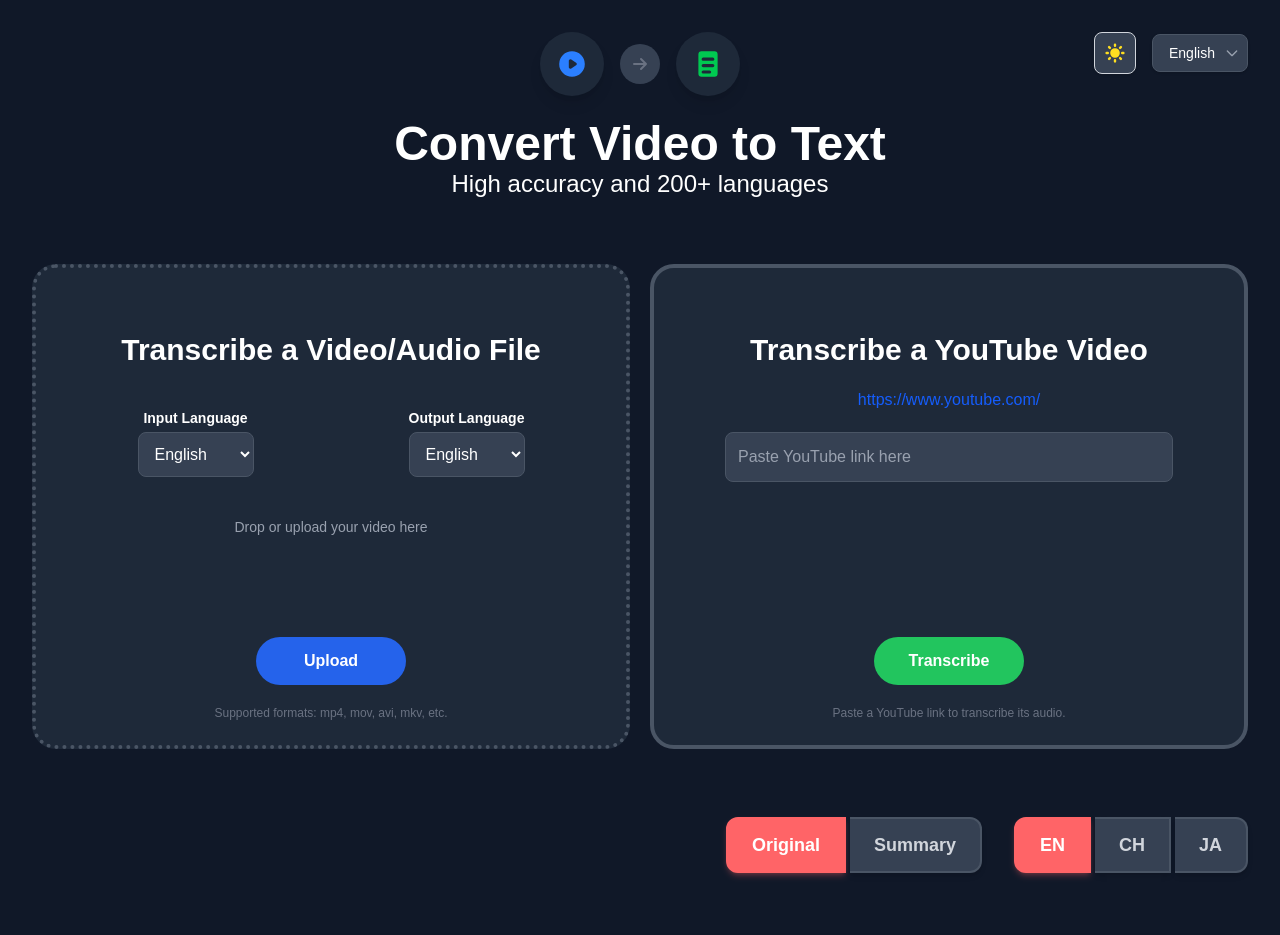
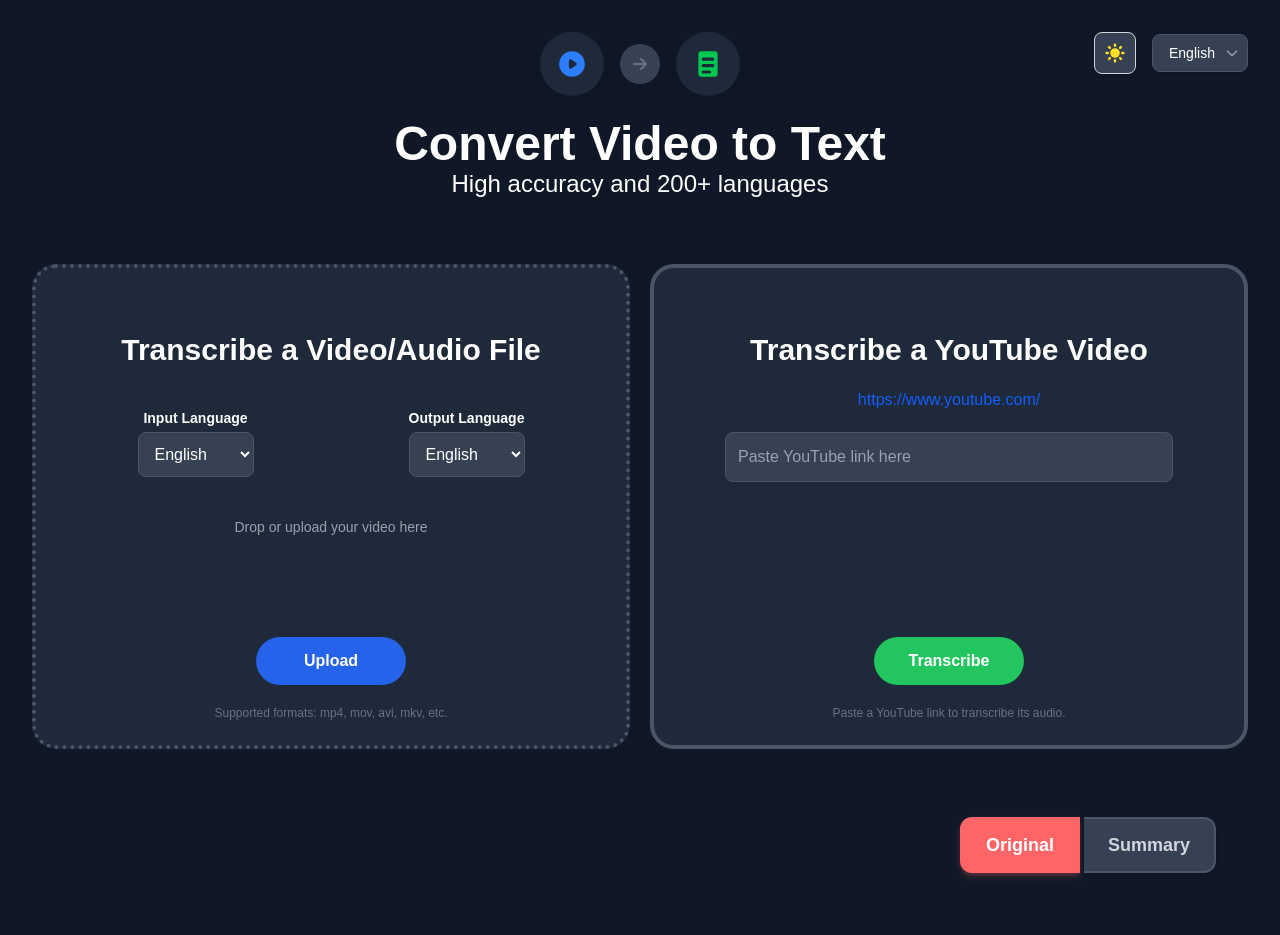
Before and after one commit to tnyw326/transcribing-app, a Next.js app: page / in a window 1280 px wide. Shown: the top 935 px of the page. Built offline with nearby package versions, Linux system fonts and the light colour scheme; a web font is replaced by a local one.

Commit message:
get rid of languages buttons

```diff
--- a/app/page.tsx
+++ b/app/page.tsx
@@ -545,39 +545,6 @@ export default function Home() {
               {t.summary}
             </button>
           </div>
-          {/* EN | CH | JA Toggle */}
-          <div className="flex items-center gap-1">
-            <button
-              className={`px-6 py-3 rounded-l-xl border-2 font-semibold text-lg transition-all duration-200 shadow-md hover:shadow-lg ${
-                resultLang === "en"
-                  ? "bg-red-400 text-white border-red-400 shadow-red-400/25"
-                  : (isDarkMode ? "bg-gray-700 text-gray-300 border-gray-600 hover:bg-gray-600" : "bg-white text-[#374151] border-[#e5e7eb] hover:bg-[#f1f5f9]")
-              }`}
-              onClick={() => setResultLang("en")}
-            >
-              {t.en}
-            </button>
-            <button
-              className={`px-6 py-3 border-2 border-l-0 font-semibold text-lg transition-all duration-200 shadow-md hover:shadow-lg ${
-                resultLang === "zh"
-                  ? "bg-red-400 text-white border-red-400 shadow-red-400/25"
-                  : (isDarkMode ? "bg-gray-700 text-gray-300 border-gray-600 hover:bg-gray-600" : "bg-white text-[#374151] border-[#e5e7eb] hover:bg-[#f1f5f9]")
-              }`}
-              onClick={() => setResultLang("zh")}
-            >
-              {t.zh}
-            </button>
-            <button
-              className={`px-6 py-3 rounded-r-xl border-2 border-l-0 font-semibold text-lg transition-all duration-200 shadow-md hover:shadow-lg ${
-                resultLang === "ja"
-                  ? "bg-red-400 text-white border-red-400 shadow-red-400/25"
-                  : (isDarkMode ? "bg-gray-700 text-gray-300 border-gray-600 hover:bg-gray-600" : "bg-white text-[#374151] border-[#e5e7eb] hover:bg-[#f1f5f9]")
-              }`}
-              onClick={() => setResultLang("ja")}
-            >
-              {t.ja}
-            </button>
-          </div>
         </div>
       )}
       {/* Transcription Result */}
```
